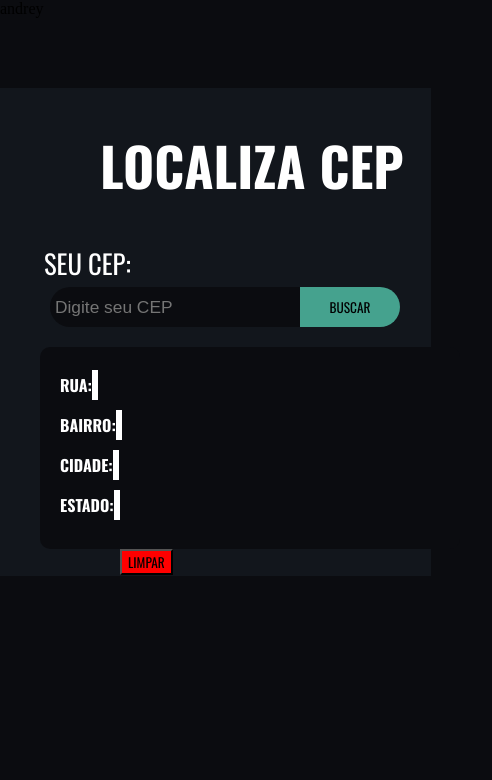
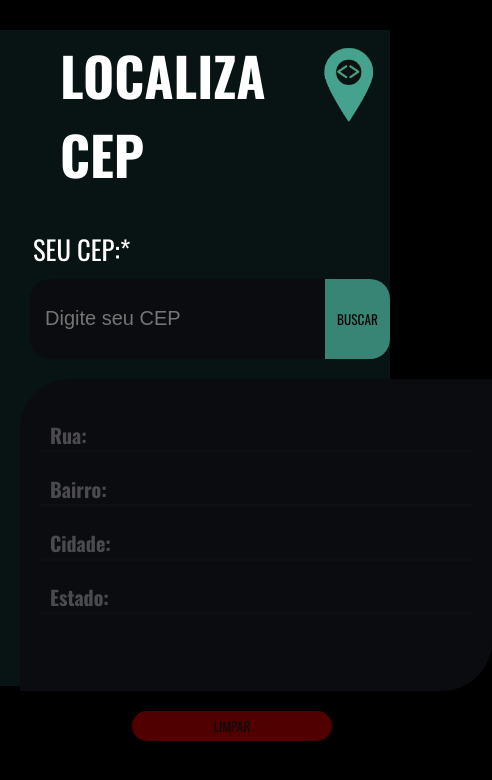
Before and after one commit to dreyrocha/Via-CEP, a plain HTML site: page index.html in a window 390 px wide. Shown: the whole page, 492 px wide, since content can reach past the window. Drawn offline with nearby package versions, Linux system fonts and the light colour scheme.

Commit message:
Primeiro commit

```diff
--- /dev/null
+++ b/actions.css
@@ -0,0 +1,31 @@
+@keyframes anima {
+  0% {
+    transform: scale(1);
+  }
+  100% {
+    transform: scale(1.1);
+  }
+}
+
+#clearbtn:hover {
+  animation-name: anima;
+  animation-duration: 1s;
+  animation-timing-function: ease-in-out;
+  animation-iteration-count: infinite;
+  animation-direction: alternate;
+  background-color: red;
+
+  box-shadow: 2px 2px 30px -10px rgb(255, 0, 0);
+  color: white;
+}
+
+#submitbtn:hover {
+  animation-name: anima;
+  animation-duration: 2s;
+  animation-timing-function: ease-in-out;
+  animation-iteration-count: infinite;
+  animation-direction: alternate;
+  transform: scale(1.08);
+  box-shadow: 2px 2px 40px -20px aqua;
+  color: rgb(255, 255, 255);
+}
--- a/index.html
+++ b/index.html
@@ -1,10 +1,10 @@
 <!DOCTYPE html>
-<html lang="en">
+<html lang="pt-br">
 
 <head>
     <meta charset="UTF-8">
     <meta name="viewport" content="width=device-width, initial-scale=1.0">
-    <title>Document</title>
+    <title>Localiza CEP</title>
 
     <link rel="stylesheet" href="style.css">
     <link rel="preconnect" href="https://fonts.googleapis.com">
@@ -13,22 +13,19 @@
     <link rel="stylesheet" href="styleDesq.css">
     <link rel="stylesheet" href="styleCel.css">
     <link rel="stylesheet" href="styleTab.css">
+    <link rel="stylesheet" href="actions.css">
 </head>
 
 <body>
-    <header>
-        andrey
-    </header>
+    <div class="container">
 
-
-    <div class="container">
-        <h1>localiza cep</h1>
+        <div class="image">
+            <h1>localiza cep</h1>
+            <img src="img/img1.png" alt="" id="img1">
+        </div>
         <form id="cepForm">
-            <div id="textCEP">Seu cep:</div>
-                <label id="lupa"><input name="<cep>"
-                    oninput="javascript: if (this.value.length > this.maxLength) this.value = this.value.slice(0, this.maxLength);"
-                    type="number" id="cep" maxlength="8"
-                    placeholder="Digite seu CEP" />
+            <div id="cepT">Seu cep:*</div>
+            <label id="lupa"><input name="<cep>" type="text" id="cep" maxlength="8" placeholder="Digite seu CEP" />
                 <br>
                 <button type="submit" id="submitbtn">Buscar</button></label>
 
@@ -38,7 +35,9 @@
             <p><strong>Bairro:</strong> <span id="bairro"></span></p>
             <p><strong>Cidade:</strong> <span id="localidade"></span></p>
             <p><strong>Estado:</strong> <span id="uf"></span></p>
+
         </div>
+
         <button onclick="Limpar ()" type="button" id="clearbtn">Limpar</button>
     </div>
     <script src="script.js"></script>
--- a/script.js
+++ b/script.js
@@ -1,32 +1,48 @@
-document.getElementById('cepForm').addEventListener('submit', function(event) {
+
+
+
+document.getElementById("cepForm").addEventListener("submit", function (event) {
   event.preventDefault();
-    cep = document.getElementById('cep').value.trim();
+  // cep = document.getElementById('cep').value.trim();
+  let cep = document.getElementById("cep").value.replace(/\D/g, "").trim();
 
   if (cep.length !== 8) {
-        alert('O CEP deve conter 8 dígitos.');
+    alert("O CEP deve conter 8 dígitos.");
     return;
   }
 
   fetch(`https://viacep.com.br/ws/${cep}/json/`)
-        .then(response => response.json())
-        .then(data => {
-            if ('erro' in data) {
-                alert('CEP não encontrado.')
+    .then((response) => response.json())
+    .then((data) => {
+      if ("erro" in data) {
+        alert("CEP não encontrado.");
         Limpar();
         return;
       }
-            document.getElementById('rua').textContent = data.logradouro || '';
-            document.getElementById('bairro').textContent = data.bairro || '';
-            document.getElementById('localidade').textContent = data.localidade || '';
-            document.getElementById('uf').textContent = data.uf || '';
-        })
-
+      document.getElementById("rua").textContent = data.logradouro || "";
+      document.getElementById("bairro").textContent = data.bairro || "";
+      document.getElementById("localidade").textContent = data.localidade || "";
+      document.getElementById("uf").textContent = data.uf || "";
+    });
 });
 
 function Limpar() {
-    document.getElementById('cep').value = '';
-    document.getElementById('rua').textContent = '';
-    document.getElementById('bairro').textContent = '';
-    document.getElementById('localidade').textContent = '';
-    document.getElementById('uf').textContent = '';
+  document.getElementById("cep").value = "";
+  document.getElementById("rua").textContent = "";
+  document.getElementById("bairro").textContent = "";
+  document.getElementById("localidade").textContent = "";
+  document.getElementById("uf").textContent = "";
 }
+
+document.getElementById("cep").addEventListener("keypress", function (event) {
+  if (!/^\d$/.test(event.key)) {
+    event.preventDefault();
+  }
+});
+
+document.getElementById("cep").addEventListener("paste", function (event) {
+  let paste = (event.clipboardData || window.clipboardData).getData("text");
+  let cleanPaste = paste.replace(/\D/g, "");
+  document.getElementById("cep").value = cleanPaste;
+  event.preventDefault();
+});
--- a/style.css
+++ b/style.css
@@ -1,47 +1,37 @@
 body {
   margin: 0;
   padding: 0;
-  background-color: #0b0c10;
+  background-color: #000000;
 }
-/*
-header {
-    background-color
-
-
-} */
-
 
 h1,
 #cepForm,
-#result,
-#textCEP {
+#result {
   text-transform: uppercase;
   color: white;
   font-family: "Oswald";
 }
 
-
-
 .container {
-  background-color: #1f28335e;
-  margin-top: 70px;
-  width: 100%;
-  padding: 1px;
+  background-color: #1737355e;
 }
 
-h1 {
-  margin-left: 50px;
-  width: 20rem;
+.image {
+  display: flex;
+  margin-top: 0px;
+}
+#img1 {
+  margin-top: 25px;
+  width: 90px;
+  height: 90px;
 
 }
 
 input {
   background-color: #0b0c10;
   color: white;
-
   border-radius: 20px 0px 0px 20px;
   border: none;
-
 }
 
 #submitbtn {
@@ -49,34 +39,63 @@ input {
   border: none;
   width: 100px;
   cursor: pointer;
+  background-color: #45a28e;
+  font-family: Oswald;
+  text-transform: uppercase;
+  opacity: 0.8;
 }
 
-#submitbtn {
-  background-color: #45a28e;
+
+
+#clearbtn {
+  width: 200px;
+  height: 30px;
+  margin-top: 20px;
+  cursor: pointer;
+
+  color: #0b0c10;
+  border: none;
+  border-radius: 20px;
+  background-color: rgba(255, 0, 0, 0.318);
   font-family: Oswald;
   text-transform: uppercase;
 }
 
-#clearbtn {
-  background-color: red;
-  font-family: Oswald;
-  text-transform: uppercase;
+#img3 {
+  margin-left: 2px;
+  width: 36.4rem;
+  height: 80px;
+  margin-top: 0;
+  opacity: 0.3;
+  border-radius: 0px 0px 20px 20px;
+
 }
 
 #lupa {
-    display: flex;
+  display: flex;
 }
 
 #result {
-    background-color: #0b0c10;
-    height: 10rem;
-    border-radius: 10px;
-    padding-left: 20px;
-    padding-top: 10px;
-    margin-top: 20px;
+  background-color: #0b0c10;
+  border-radius: 50px 50px 0px 0px;
+  text-transform: initial;
+  color: #c5c6c758;
+  font-size: 15pt;
 }
 
-#rua, #bairro, #localidade, #uf  {
-    /* background-color: #1f2833; */
-    border-style: solid;
+#rua,
+#bairro,
+#localidade,
+#uf {
+  /* background-color: #1f2833; */
+  margin-left: 50px;
+  font-size: 16pt;
+  text-transform: initial;
+  color: #c5c6c7;
 }
+
+p {
+  padding-left: 10px;
+  border-bottom: solid;
+  border-color: rgba(52, 44, 44, 0.101);
+}
--- a/styleCel.css
+++ b/styleCel.css
@@ -1,29 +1,42 @@
-@media (max-width: 599px) {
+@media (max-width: 500px) {
   .container {
-      padding-left: 40px;
+    margin-top: 30px;
+    padding-left: 20px;
+    height: 41rem;
   }
+
   form {
     font-size: 20pt;
   }
-
-    h1 {
-      padding-left: 10px;
+  #img3 {
+   display: none;
+  }
+  #img1 {
+    margin-top: 10px
+  }
+  h1{
+    margin-top: 5px;
+    padding-left: 40px;
     font-size: 40pt;
   }
-    #textCEP {
-      padding: 4px;
+  #cepT {
+    margin-bottom: 10px;
+    margin-left: 13px;
   }
-    #cep {
-      padding: 5px;
-    }
+
   input {
-      width: 15rem;
-      height: 30px;
-      font-size: 13pt;
+    width: 21rem;
+    height: 50px;
+    font-size: 15pt;
   }
   #result {
-      width: 400px;
-      height: 12rem;
+    border-radius:
+    50px 0px;
+    width: 27rem;
+    height: 17rem;
   }
 
+  #clearbtn {
+    margin-left: 7rem;
   }
+}
--- a/styleDesq.css
+++ b/styleDesq.css
@@ -1,22 +1,33 @@
-@media (min-width: 1220px) {
+@media (min-width: 1000px) {
   .container {
-      padding-left: 33rem;
+    margin-top: 10px;
+    padding: 30px;
+    padding-top: 0px;
+    width: 37rem;
+    height: 42rem;
+    margin-left: 30rem;
   }
 
+  #img3 {
+    height: 70px;
+  }
   h1 {
-      font-size: 40pt;
+    margin-left: 120px;
+    font-size: 35pt;
   }
   form {
     font-size: 30pt;
   }
 
-    #textCEP {
-        margin-left: 14px;
+  #cepT {
+    font-size: 20pt;
+    margin-left: 18px;
+    margin-bottom: 6px;
+
   }
 }
 input {
-
-      width: 26rem;
+  width: 28rem;
   height: 30px;
   margin-left: 10px;
   padding: 15px;
@@ -26,9 +37,12 @@
 
 #result {
   width: 34rem;
-      height: 13rem;
+  height: 16rem;
+  margin-top: 20px;
+  padding: 20px;
+
 }
 
 #clearbtn {
-      margin-left: 80px;
+  margin-left: 11rem;
 }
--- a/styleTab.css
+++ b/styleTab.css
@@ -1,5 +1,31 @@
-@media (min-width: 600px) and (max-width: 1219px) {
+@media (min-width: 502px) and (max-width: 999px) {
     .container {
-      padding-left: 150px;
+      margin-top: 30px;
+
+      padding-left: 100px;
+      width: 100%;
+      height: 41rem;
+
+
     }
+    #img3 {
+      height: 30px;
+    }
+
+
+    h1 {
+      margin-left: 160px;
+      font-size: 36pt;
+    }
+
+    #cepT {
+      font-size: 20pt;
+      margin-left: 15px;
+      margin-bottom: 10px;
+    }
+    #result {
+      width: 34rem;
+
+    }
+
   }
```
Also changed, not shown: img/img1.png (added), img/img2.jpg (added), img/img3.png (added), 1 other file. Lines whose indentation alone changed are shown as unchanged.
